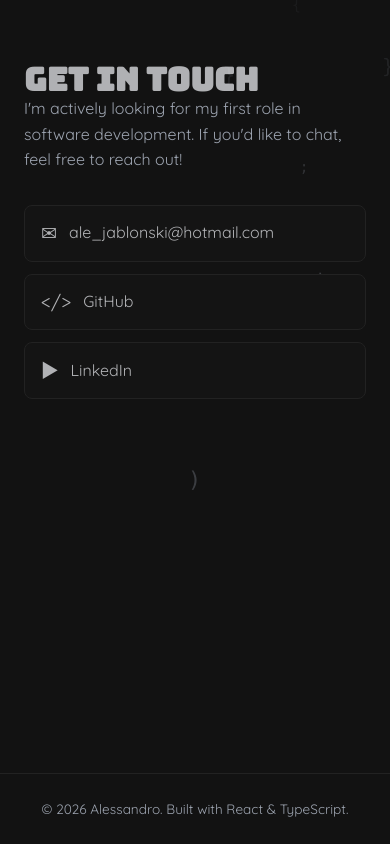
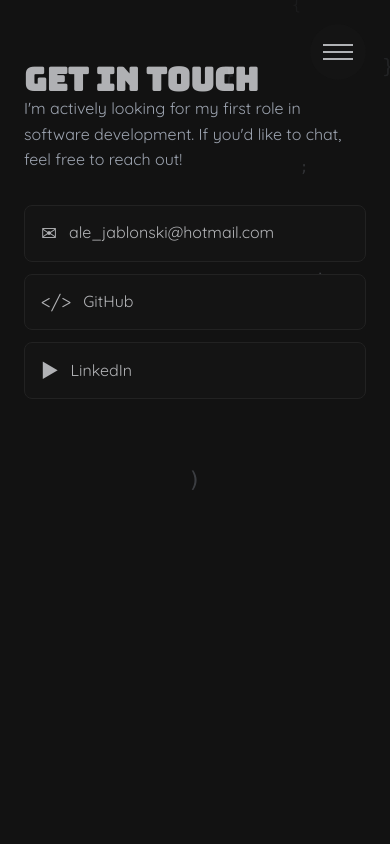
Before and after one commit to ale2502/portfolio-website, a React (Vite) app: page /contact in a window 390 px wide. Built offline with nearby package versions, Linux system fonts and the light colour scheme.

Commit message:
Add hamburger drawer nav for secondary pages, remove footer

```diff
--- a/src/components/Layout.tsx
+++ b/src/components/Layout.tsx
@@ -5,6 +5,7 @@ import { ScrollTrigger } from 'gsap/ScrollTrigger';
 import { ScrollSmoother } from 'gsap/ScrollSmoother';
 import { useGSAP } from '@gsap/react';
 import CodeRain from './CodeRain';
+import NavDrawer from './NavDrawer';
 
 gsap.registerPlugin(ScrollTrigger, ScrollSmoother);
 
@@ -19,22 +20,16 @@ export default function Layout() {
       effects: true,
     });
   });
+
   return (
     <div id="smooth-wrapper" ref={smoothWrapperRef}>
       <CodeRain />
+      <NavDrawer />
       <div id="smooth-content">
         <div className="layout">
           <main>
             <Outlet />
           </main>
-          <footer className="footer">
-            <div className="container">
-              <p>
-                &copy; {new Date().getFullYear()} Alessandro. Built with React &
-                TypeScript.
-              </p>
-            </div>
-          </footer>
         </div>
       </div>
     </div>
--- /dev/null
+++ b/src/components/NavDrawer.tsx
@@ -0,0 +1,63 @@
+import { useState } from 'react';
+import { Link, useLocation } from 'react-router-dom';
+import { AnimatePresence, motion } from 'framer-motion';
+
+const drawerLinks = [
+  { to: '/', label: 'Home' },
+  { to: '/projects', label: 'Projects' },
+  { to: '/about', label: 'About Me' },
+  { to: '/contact', label: 'Contact' },
+];
+
+export default function NavDrawer() {
+  const location = useLocation();
+  const [drawerOpen, setDrawerOpen] = useState(false);
+
+  if (location.pathname === '/') return null;
+
+  return (
+    <>
+      <button
+        className={`hamburger-btn ${drawerOpen ? 'open' : ''}`}
+        onClick={() => setDrawerOpen((prev) => !prev)}
+        aria-label="Toggle navigation menu"
+      >
+        <span />
+        <span />
+        <span />
+      </button>
+
+      <AnimatePresence>
+        {drawerOpen && (
+          <>
+            <motion.div
+              className="drawer-backdrop"
+              initial={{ opacity: 0 }}
+              animate={{ opacity: 1 }}
+              exit={{ opacity: 0 }}
+              transition={{ duration: 0.2 }}
+              onClick={() => setDrawerOpen(false)}
+            />
+            <motion.nav
+              className="drawer"
+              initial={{ x: '100%' }}
+              animate={{ x: 0 }}
+              exit={{ x: '100%' }}
+              transition={{ duration: 0.7, ease: 'easeInOut' }}
+            >
+              <ul className="drawer-links">
+                {drawerLinks.map(({ to, label }) => (
+                  <li key={to}>
+                    <Link to={to} onClick={() => setDrawerOpen(false)}>
+                      {label}
+                    </Link>
+                  </li>
+                ))}
+              </ul>
+            </motion.nav>
+          </>
+        )}
+      </AnimatePresence>
+    </>
+  );
+}
--- a/src/index.css
+++ b/src/index.css
@@ -477,6 +477,86 @@ main {
   flex-shrink: 0;
 }
 
+.hamburger-btn {
+  position: fixed;
+  top: 1.5rem;
+  right: 1.5rem;
+  z-index: 300;
+  width: 56px;
+  height: 56px;
+  border-radius: 50%;
+  background: var(--surface);
+  display: flex;
+  flex-direction: column;
+  align-items: center;
+  justify-content: center;
+  gap: 5px;
+  cursor: pointer;
+}
+
+.hamburger-btn span {
+  display: block;
+  width: 55%;
+  height: 2px;
+  background: var(--text);
+  transition:
+    transform 0.25s ease,
+    opacity 0.25s ease;
+}
+
+.hamburger-btn.open span:nth-child(1) {
+  transform: translateY(7px) rotate(45deg);
+}
+
+.hamburger-btn.open span:nth-child(2) {
+  opacity: 0;
+}
+
+.hamburger-btn.open span:nth-child(3) {
+  transform: translateY(-7px) rotate(-45deg);
+}
+
+.drawer-backdrop {
+  position: fixed;
+  inset: 0;
+  background: rgba(0, 0, 0, 0.6);
+  z-index: 250;
+}
+
+.drawer {
+  position: fixed;
+  top: 0;
+  right: 0;
+  bottom: 0;
+  width: 280px;
+  max-width: 80vw;
+  background: var(--surface);
+  border-left: 1px solid var(--border);
+  z-index: 275;
+  display: flex;
+  align-items: center;
+  padding: 2rem;
+}
+
+.drawer-links {
+  list-style: none;
+  display: flex;
+  flex-direction: column;
+  gap: 1.5rem;
+  width: 100%;
+}
+
+.drawer-links a {
+  font-size: 1.5rem;
+  font-family: var(--font-display);
+  color: var(--text);
+}
+
+.drawer-links a:hover {
+  color: var(--accent);
+  text-decoration: none;
+}
+
 /* Contact */
 .contact-page {
   max-width: 560px;
```
